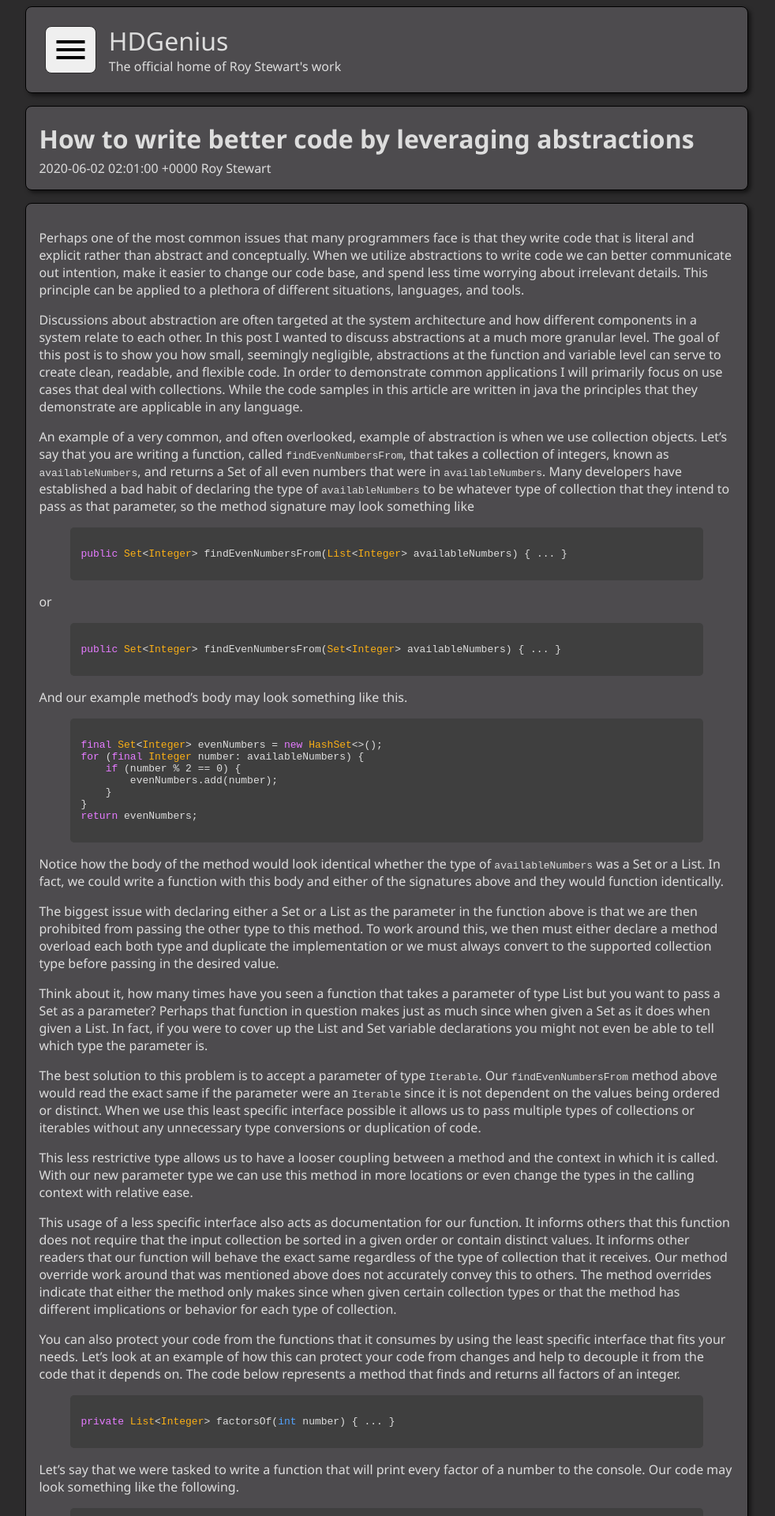
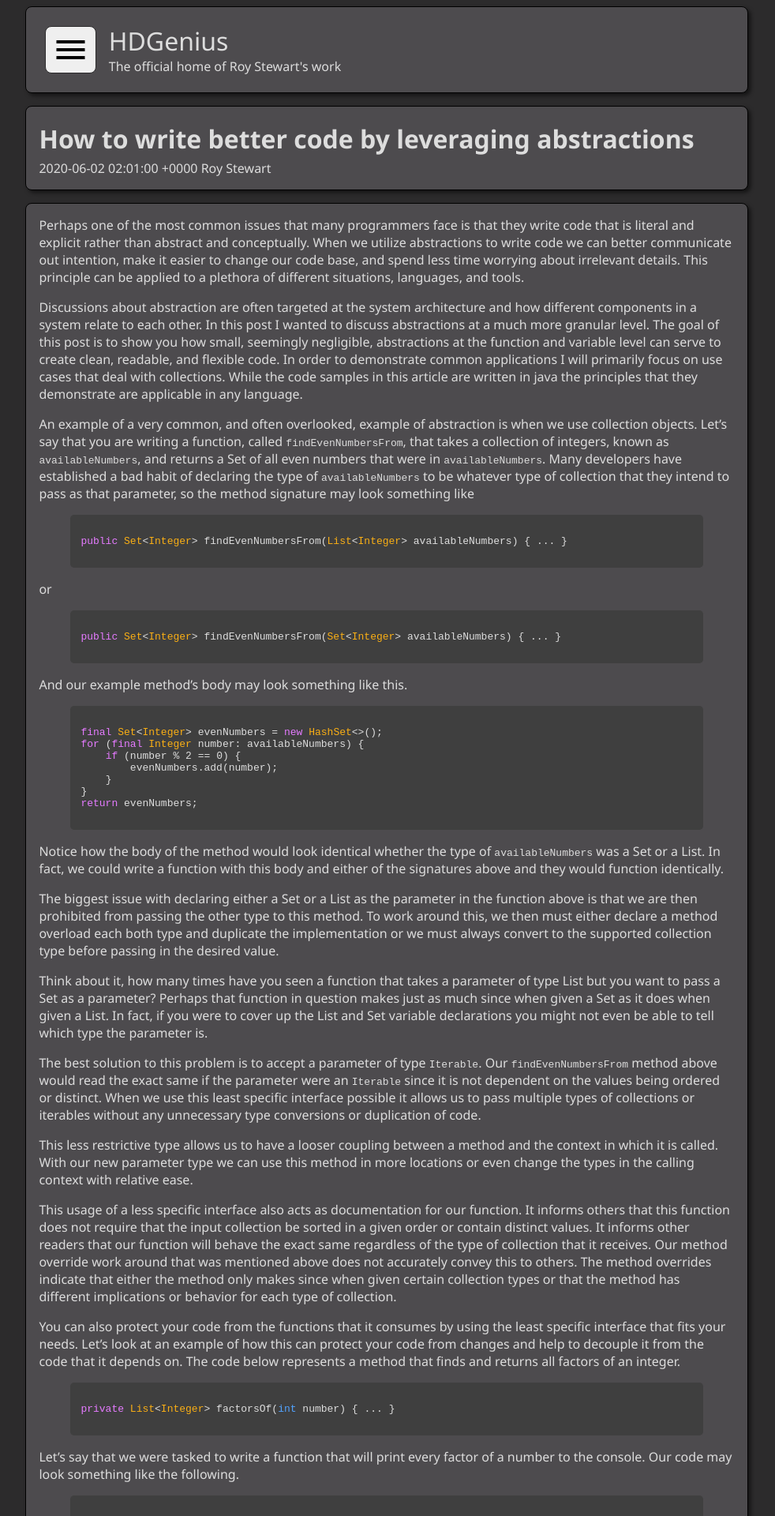
Before and after one commit to roy-stewart/roy-stewart.github.io, a Jekyll site: the page built from _posts/2020-06-01-how-to-write-better-code-by-leveraging-abstractions.markdown, in a window 1280 px wide. Shown: the top 1920 px of the page at 79% size, without its empty margins (150-1132 px from the left). Built offline with Jekyll 4.4.1, drawn with Linux system fonts in a browser that asks for light colours.

Commit message:
Corrected the padding on the post layout

```diff
--- a/_layouts/post.html
+++ b/_layouts/post.html
@@ -8,7 +8,7 @@
     <span>{{ page.author }}</span>
 </header>
 
-<article class="block-element">
+<article id="post-content" class="block-element">
     {{ content }}
 </article>
 
--- a/_sass/post.scss
+++ b/_sass/post.scss
@@ -0,0 +1,10 @@
+#post-content {
+
+  & > :first-child {
+    margin-top: 0;
+  }
+
+  & > :last-child {
+    margin-bottom: 0;
+  }
+}
--- a/main.scss
+++ b/main.scss
@@ -25,4 +25,6 @@
 @import 'gallery';
 
 @import 'blog';
+@import "post";
+
 @import "highlighting";
```
